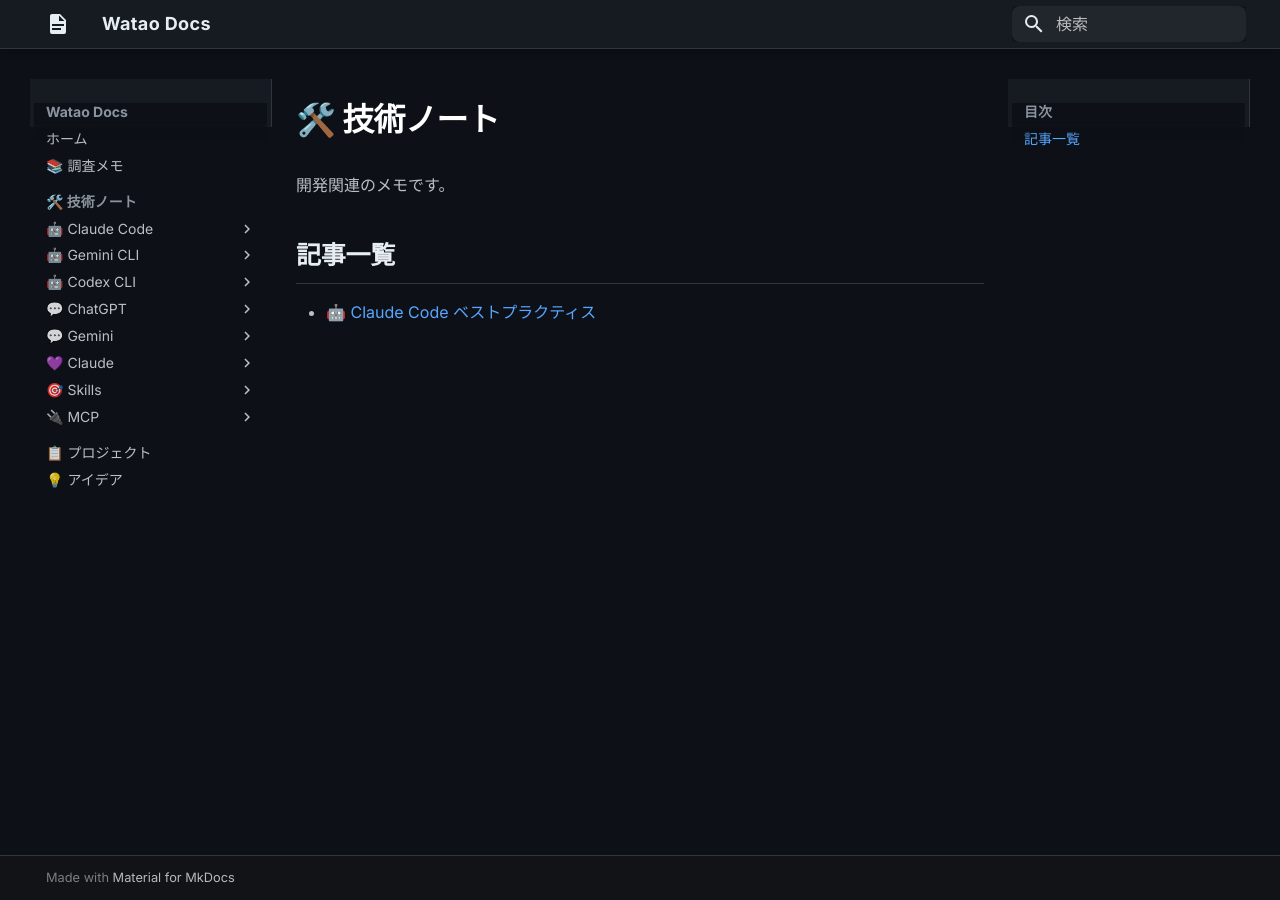
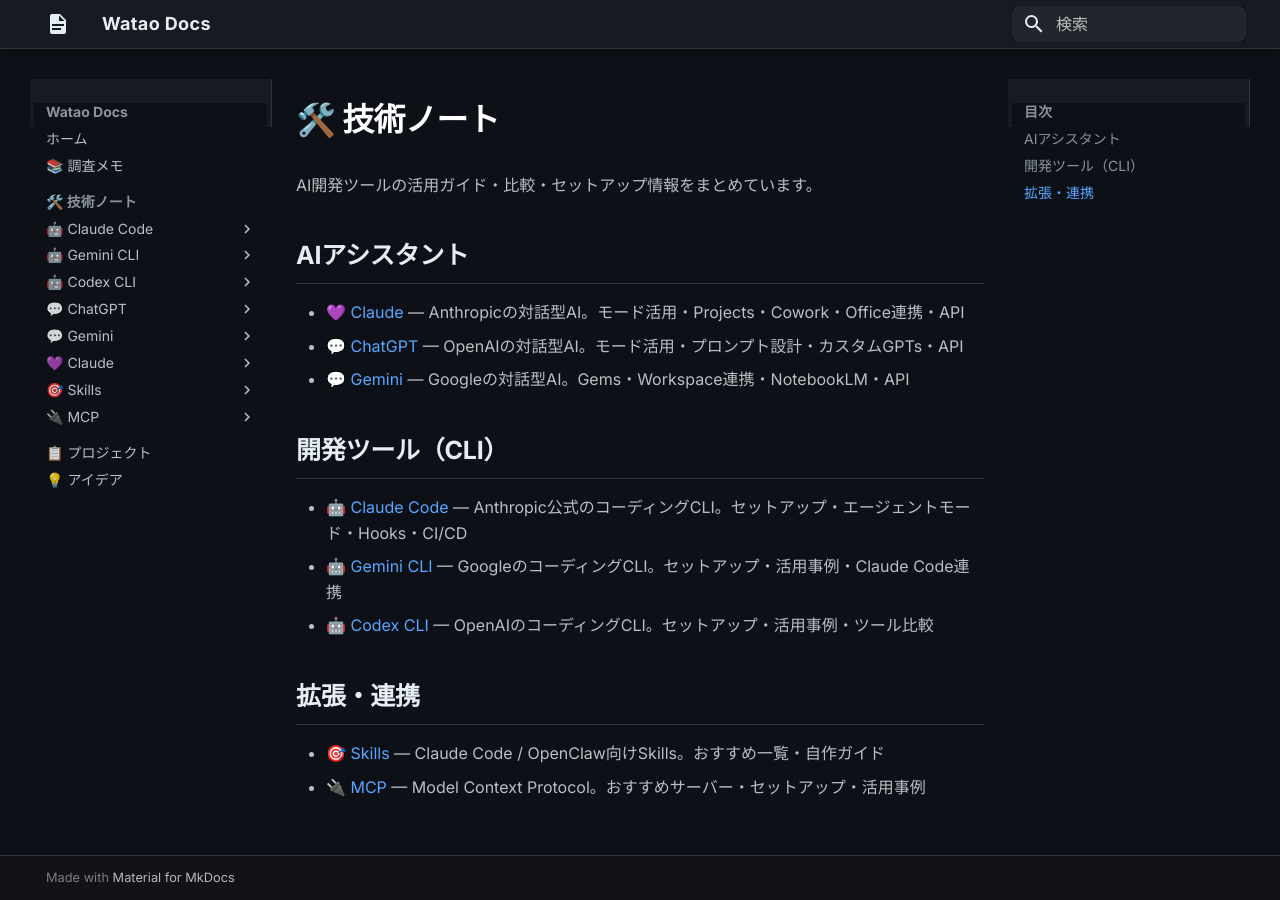
Before and after one commit to watao56/watao-docs, an MkDocs documentation site: the page built from docs/tech/index.md, in a window 1280 px wide. Built offline with MkDocs 1.6.1 and Material for MkDocs 9.7.7, drawn with Linux system fonts in a browser that asks for light colours.

Commit message:
fix: 技術ノートページに全セクションのリンクを追加

```diff
--- a/docs/tech/index.md
+++ b/docs/tech/index.md
@@ -1,7 +1,20 @@
 # 🛠️ 技術ノート
 
-開発関連のメモです。
+AI開発ツールの活用ガイド・比較・セットアップ情報をまとめています。
 
-## 記事一覧
+## AIアシスタント
 
-- [🤖 Claude Code ベストプラクティス](claude-code/index.md)
+- [💜 Claude](claude/index.md) — Anthropicの対話型AI。モード活用・Projects・Cowork・Office連携・API
+- [💬 ChatGPT](chatgpt/index.md) — OpenAIの対話型AI。モード活用・プロンプト設計・カスタムGPTs・API
+- [💬 Gemini](gemini-app/index.md) — Googleの対話型AI。Gems・Workspace連携・NotebookLM・API
+
+## 開発ツール（CLI）
+
+- [🤖 Claude Code](claude-code/index.md) — Anthropic公式のコーディングCLI。セットアップ・エージェントモード・Hooks・CI/CD
+- [🤖 Gemini CLI](gemini/index.md) — GoogleのコーディングCLI。セットアップ・活用事例・Claude Code連携
+- [🤖 Codex CLI](codex/index.md) — OpenAIのコーディングCLI。セットアップ・活用事例・ツール比較
+
+## 拡張・連携
+
+- [🎯 Skills](skills/index.md) — Claude Code / OpenClaw向けSkills。おすすめ一覧・自作ガイド
+- [🔌 MCP](mcp/index.md) — Model Context Protocol。おすすめサーバー・セットアップ・活用事例
```
